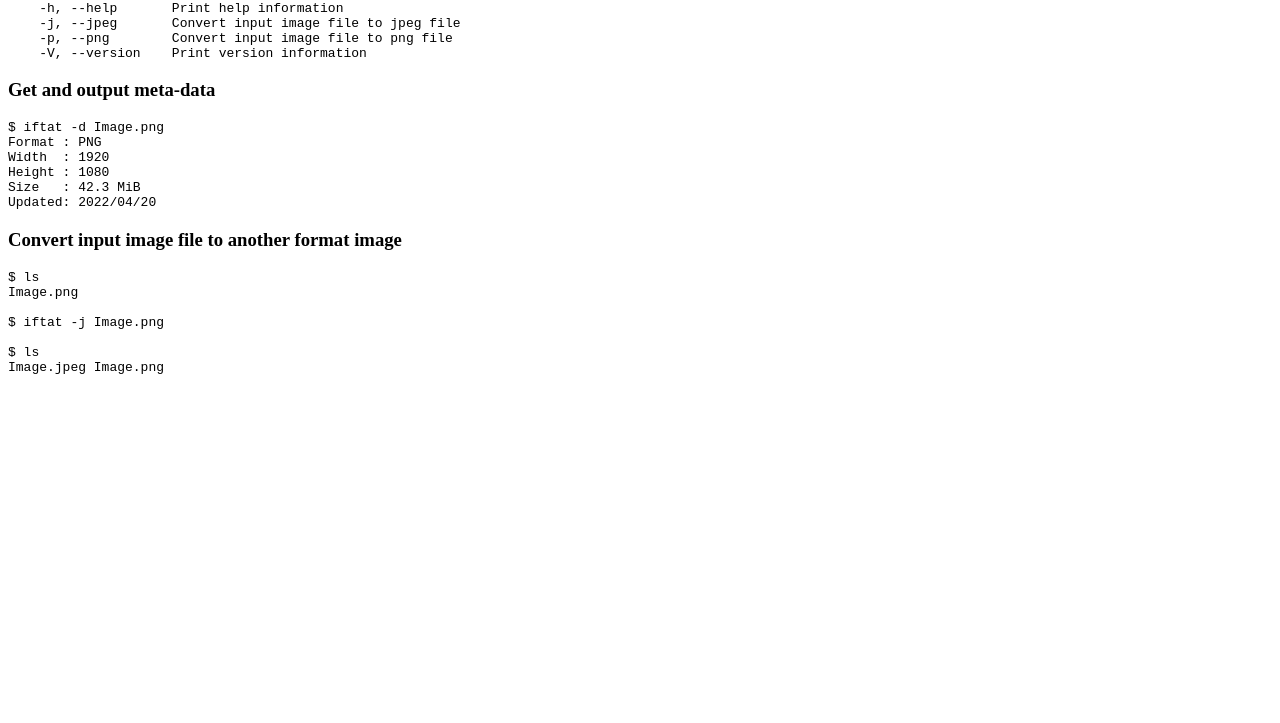
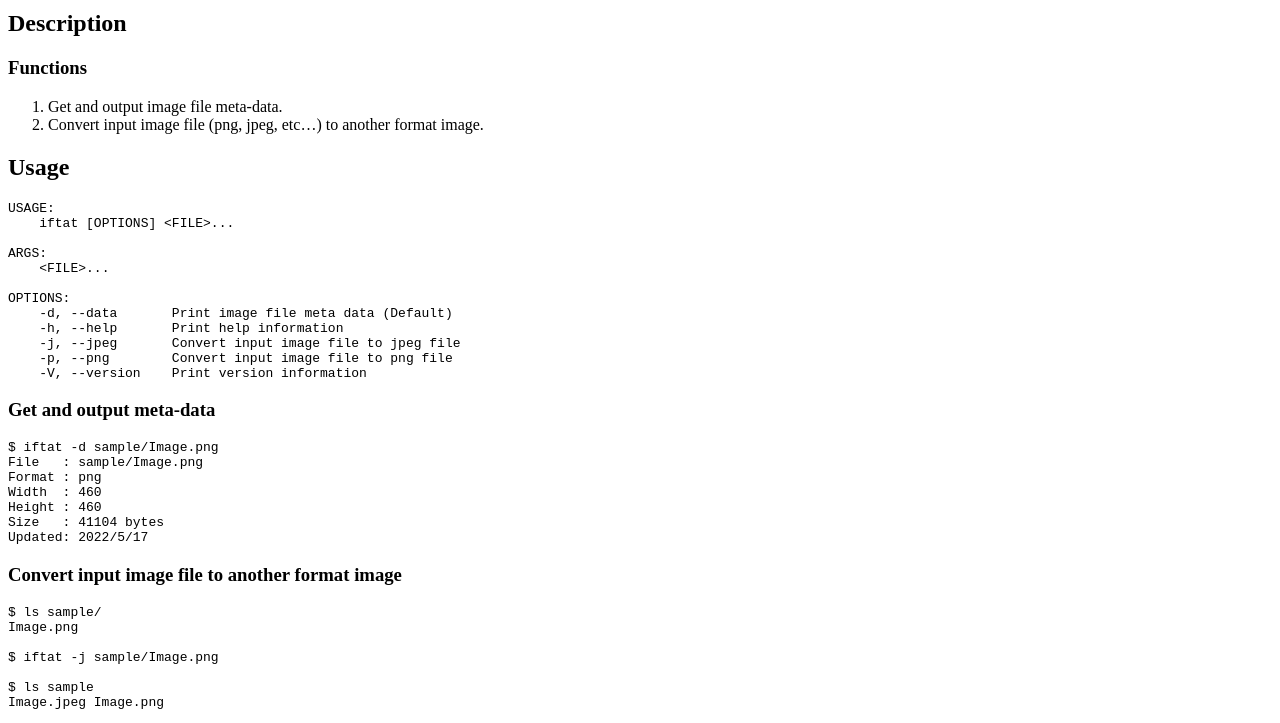
Before and after one commit to nkue-yst/iftat, a plain HTML site: page index.html in a window 1280 px wide. Shown: the part 806-1529 px from the top of the page. Before the commit the page ends 1194 px from the top, so only its background shows below. Drawn offline with Linux system fonts and the light colour scheme.

Commit message:
deploy: 3125e3c0905bed479cfb063b4f0b029e01f88d5b

```diff
--- a/index.html
+++ b/index.html
@@ -22,6 +22,7 @@
 <h1 class="title">btmeister</h1>
 </header>
 <h1 id="iftat">iftat</h1>
+<p><img src="https://img.shields.io/badge/-Rust-000000.svg?logo=rust&style=plastic"> <img src="https://img.shields.io/badge/-Linux-FCC624.svg?logo=linux&style=plastic"> <img src="https://img.shields.io/badge/-Windows-0078D6.svg?logo=windows&style=plastic"></p>
 <p><a href="https://github.com/nkue-yst/iftat/actions/workflows/build.yaml"><img src="https://github.com/nkue-yst/iftat/actions/workflows/build.yaml/badge.svg" alt="build" /></a> <a href="https://coveralls.io/github/nkue-yst/iftat?branch=main"><img src="https://coveralls.io/repos/github/nkue-yst/iftat/badge.svg?branch=main" alt="Coverage Status" /></a> <a href="https://rust-reportcard.xuri.me/report/github.com/nkue-yst/iftat"><img src="https://rust-reportcard.xuri.me/badge/github.com/nkue-yst/iftat" alt="Rust Report Card" /></a></p>
 <p>Command line tool to convert image file format, get meta-data, etc…</p>
 <h2 id="description">Description</h2>
@@ -44,19 +45,20 @@ OPTIONS:
     -p, --png        Convert input image file to png file
     -V, --version    Print version information</code></pre>
 <h3 id="get-and-output-meta-data">Get and output meta-data</h3>
-<pre><code>$ iftat -d Image.png
-Format : PNG
-Width  : 1920
-Height : 1080
-Size   : 42.3 MiB
-Updated: 2022/04/20</code></pre>
+<pre><code>$ iftat -d sample/Image.png
+File   : sample/Image.png
+Format : png
+Width  : 460
+Height : 460
+Size   : 41104 bytes
+Updated: 2022/5/17</code></pre>
 <h3 id="convert-input-image-file-to-another-format-image">Convert input image file to another format image</h3>
-<pre><code>$ ls
+<pre><code>$ ls sample/
 Image.png
 
-$ iftat -j Image.png
+$ iftat -j sample/Image.png
 
-$ ls
+$ ls sample
 Image.jpeg Image.png</code></pre>
 </body>
 </html>
```
